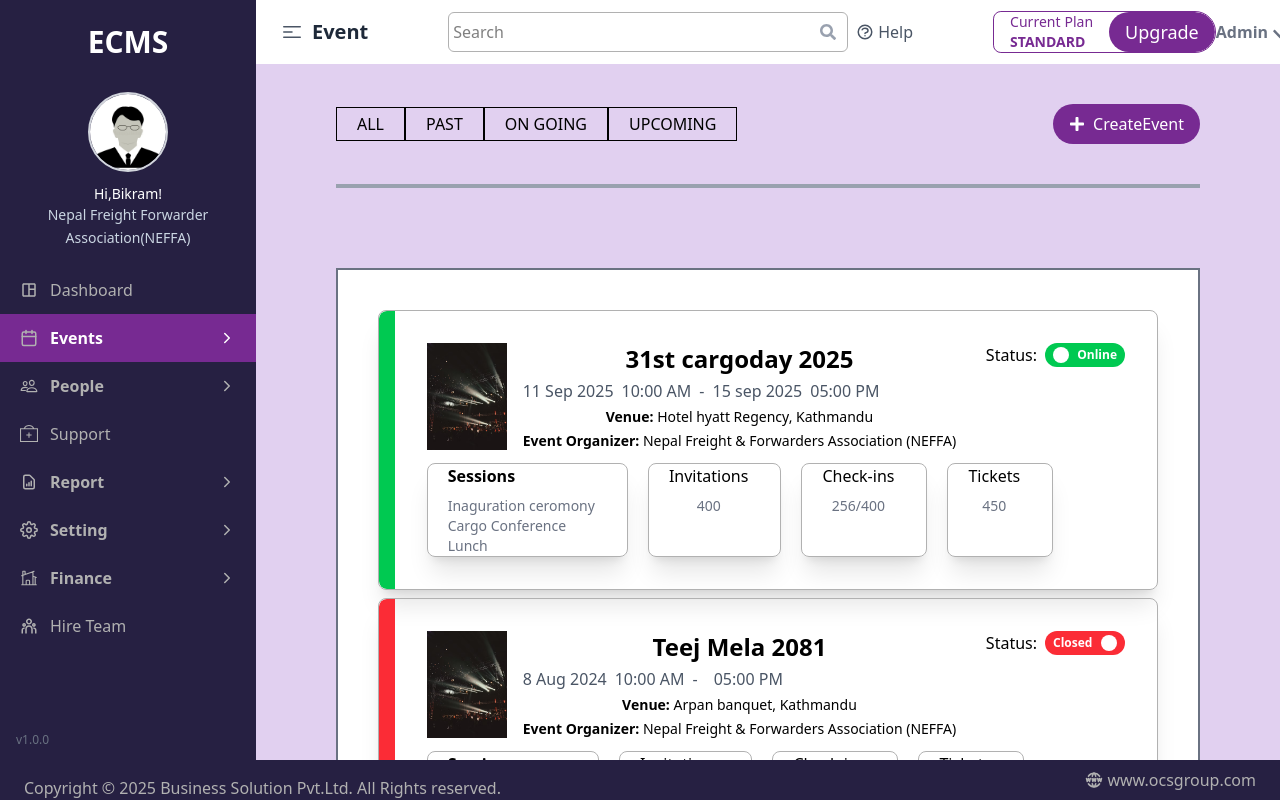
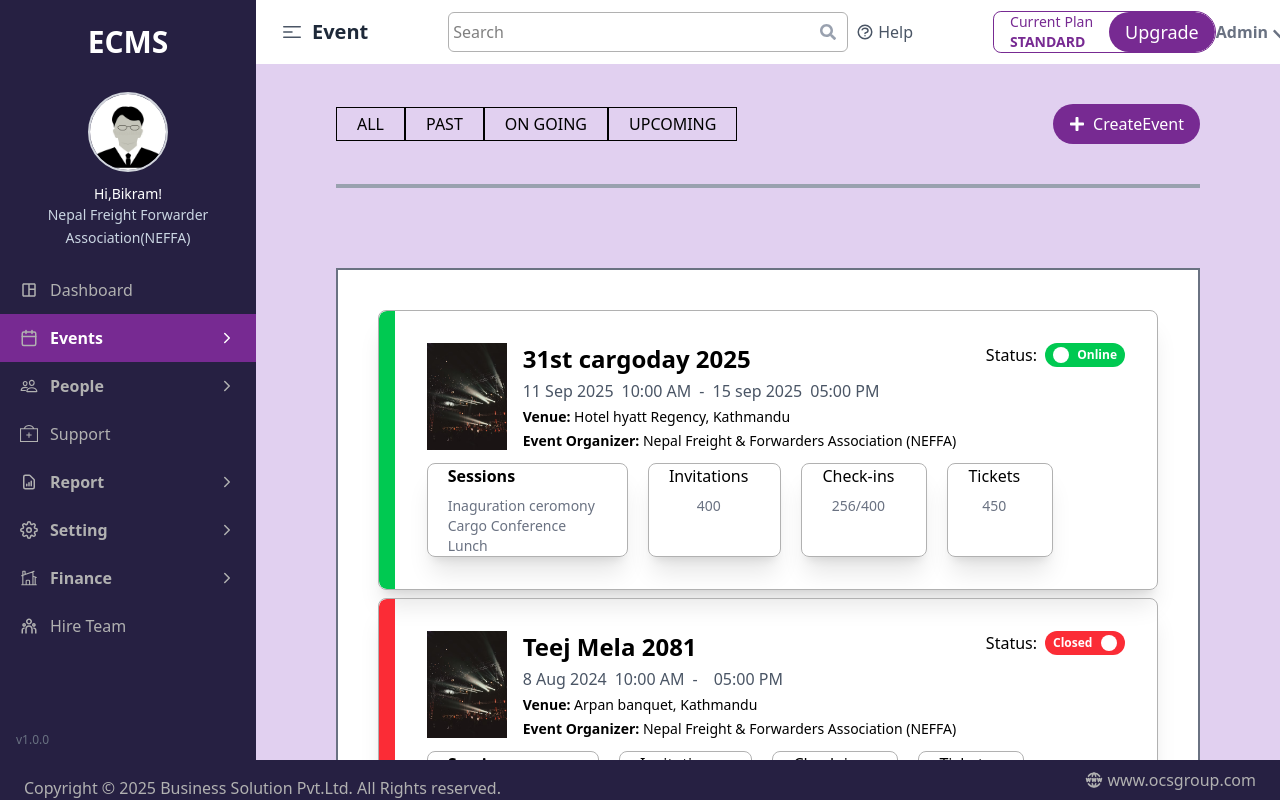
Before and after one commit to koiraladarwin/ecmsadminpage, a React (Vite) app: page /event in a window 1280 px wide. Built offline with nearby package versions, Linux system fonts and the light colour scheme.

Commit message:
fix: made events tab responsive

```diff
--- a/src/features/dashboard/event/components/AllEventCard.jsx
+++ b/src/features/dashboard/event/components/AllEventCard.jsx
@@ -34,7 +34,7 @@ export default function AllEventCard({
                         <img src={loginimage} className=" object-contain" alt="" />
                     </div>
 
-                            <div className="space-y-1">
+                            <div className="space-y-1 flex flex-col  items-start">
                                 <h2 className="text-2xl font-bold">{title}</h2>
                                 <div className="flex space-x-2 text-gray-600">
                                     <p>{startdate}</p>
```
